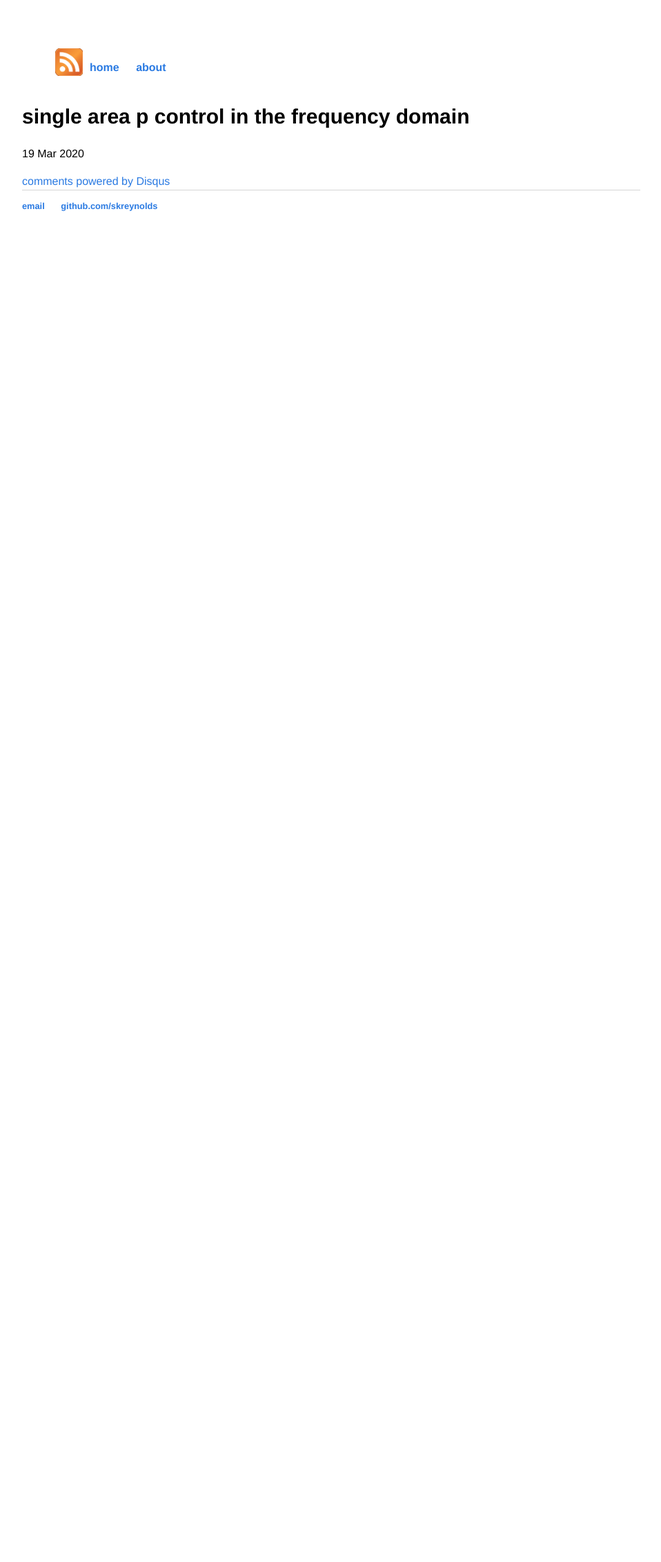
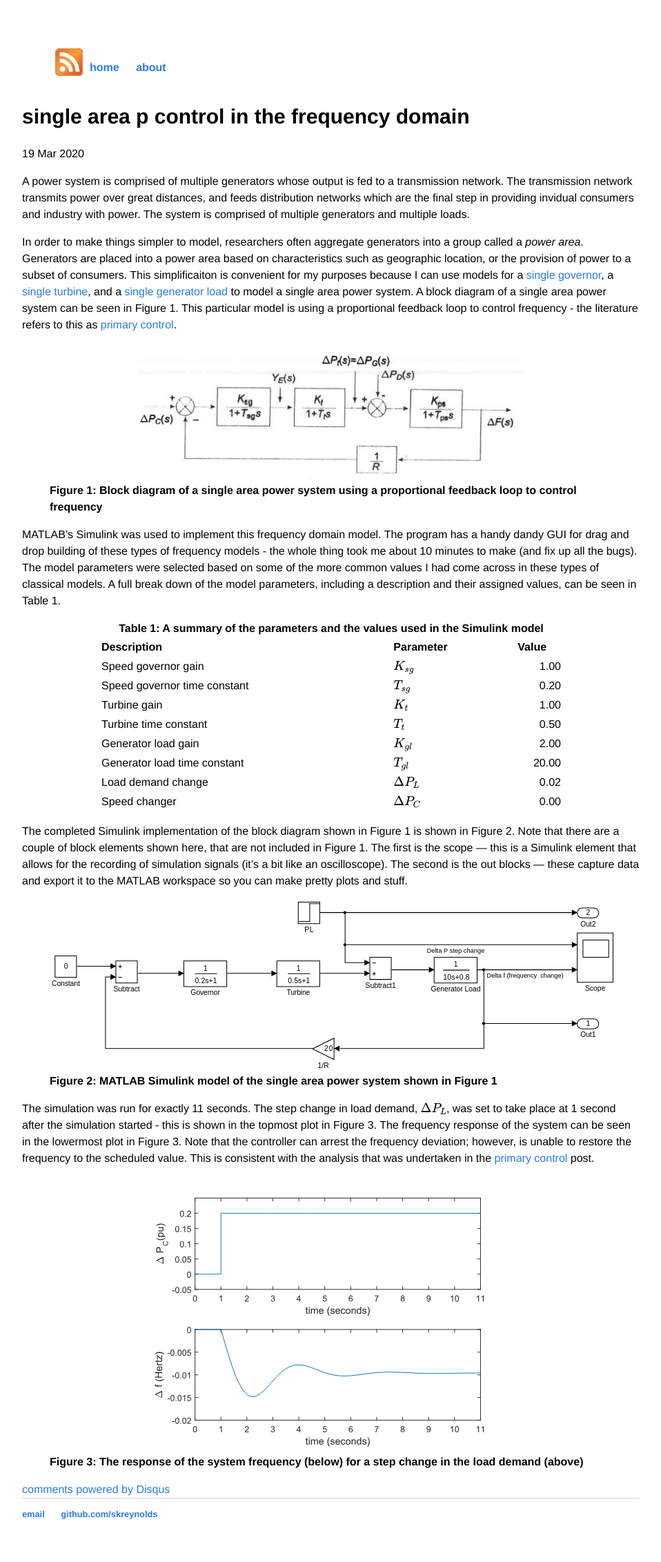
Before and after one commit to skreynolds/skreynolds.github.io, a Jekyll site: the page built from _posts/2020-03-19-single-area-p-control-frequency-domain.md, in a window 1280 px wide. Shown: the whole page at 69% size, without its empty margins (160-1118 px from the left). Built offline with Jekyll 4.4.1, drawn with Linux system fonts in a browser that asks for light colours; formulas are drawn with MathJax 3; comment, search, counter and statistics services are not loaded; before the commit the page ends 900 px from its top, so only the background shows below that.

Commit message:
Update: post on single area p control modelled in frequency domain completed

```diff
--- a/_posts/2020-03-19-single-area-p-control-frequency-domain.md
+++ b/_posts/2020-03-19-single-area-p-control-frequency-domain.md
@@ -3,3 +3,43 @@ layout: post
 title: "single area p control in the frequency domain"
 date: 2020-03-19
 ---
+
+A power system is comprised of multiple generators whose output is fed to a transmission network. The transmission network transmits power over great distances, and feeds distribution networks which are the final step in providing invidual consumers and industry with power. The system is comprised of multiple generators and multiple loads.
+
+In order to make things simpler to model, researchers often aggregate generators into a group called a *power area*. Generators are placed into a power area based on characteristics such as geographic location, or the provision of power to a subset of consumers. This simplificaiton is convenient for my purposes because I can use models for a [single governor](https://skreynolds.github.io/blog/2020/03/09/modelling-plant-1), a [single turbine](https://skreynolds.github.io/blog/2020/03/10/modelling-plant-2), and a [single generator load](https://skreynolds.github.io/blog/2020/03/11/modelling-plant-3) to model a single area power system. A block diagram of a single area power system can be seen in Figure 1. This particular model is using a proportional feedback loop to control frequency - the literature refers to this as [primary control](https://skreynolds.github.io/blog/2020/03/12/primary-control).
+
+<figure>
+	<img src="/assets/single_area_p_control.png" alt="Governor" height="200" class="center">
+	<figcaption>Figure 1: Block diagram of a single area power system using a proportional feedback loop to control frequency</figcaption>
+</figure>
+
+MATLAB's Simulink was used to implement this frequency domain model. The program has a handy dandy GUI for drag and drop building of these types of frequency models - the whole thing took me about 10 minutes to make (and fix up all the bugs). The model parameters were selected based on some of the more common values I had come across in these types of classical models. A full break down of the model parameters, including a description and their assigned values, can be seen in Table 1.
+
+<center>
+<table style="width: 75%">
+	<caption>Table 1: A summary of the parameters and the values used in the Simulink model</caption>
+	<tr><th>Description</th>					<th>Parameter</th>			<th style="text-align: center;">Value</th></tr>
+	<tr><td>Speed governor gain</td>			<td>\(K_{sg}\)</td>			<td style="text-align: right;">1.00</td></tr>
+	<tr><td>Speed governor time constant</td>	<td>\(T_{sg}\)</td>			<td style="text-align: right;">0.20</td></tr>
+	<tr><td>Turbine gain</td>					<td>\(K_{t}\)</td>			<td style="text-align: right;">1.00</td></tr>
+	<tr><td>Turbine time constant</td>			<td>\(T_{t}\)</td>			<td style="text-align: right;">0.50</td></tr>
+	<tr><td>Generator load gain</td>			<td>\(K_{gl}\)</td>			<td style="text-align: right;">2.00</td></tr>
+	<tr><td>Generator load time constant</td>	<td>\(T_{gl}\)</td>			<td style="text-align: right;">20.00</td></tr>
+	<tr><td>Load demand change</td>				<td>\(\Delta P_L\)</td>		<td style="text-align: right;">0.02</td></tr>
+	<tr><td>Speed changer</td>					<td>\(\Delta P_C\)</td>		<td style="text-align: right;">0.00</td></tr>
+</table>
+</center>
+
+The completed Simulink implementation of the block diagram shown in Figure 1 is shown in Figure 2. Note that there are a couple of block elements shown here, that are not included in Figure 1. The first is the scope --- this is a Simulink element that allows for the recording of simulation signals (it's a bit like an oscilloscope). The second is the out blocks --- these capture data and export it to the MATLAB workspace so you can make pretty plots and stuff.
+
+<figure>
+	<img src="/assets/single_area_model_P_control.svg" alt="Governor" height="250" class="center">
+	<figcaption>Figure 2: MATLAB Simulink model of the single area power system shown in Figure 1</figcaption>
+</figure>
+
+The simulation was run for exactly 11 seconds. The step change in load demand, $$\Delta P_L$$, was set to take place at 1 second after the simulation started - this is shown in the topmost plot in Figure 3. The frequency response of the system can be seen in the lowermost plot in Figure 3. Note that the controller can arrest the frequency deviation; however, is unable to restore the frequency to the scheduled value. This is consistent with the analysis that was undertaken in the [primary control](https://skreynolds.github.io/blog/2020/03/12/primary-control) post.
+
+<figure>
+	<img src="/assets/single_area_p_control_plot.svg" alt="Governor" height="400" class="center">
+	<figcaption>Figure 3: The response of the system frequency (below) for a step change in the load demand (above)</figcaption>
+</figure>
--- a/css/main.css
+++ b/css/main.css
@@ -134,3 +134,11 @@ ul.posts li {
 figcaption {
   font-weight: 700;
 }
+
+caption{
+  font-weight: 700;
+}
+
+th, td {
+  text-align: left;
+}
```
Also changed, not shown: assets/single_area_model_P_control.svg (added), assets/single_area_p_control_plot.svg (added).
